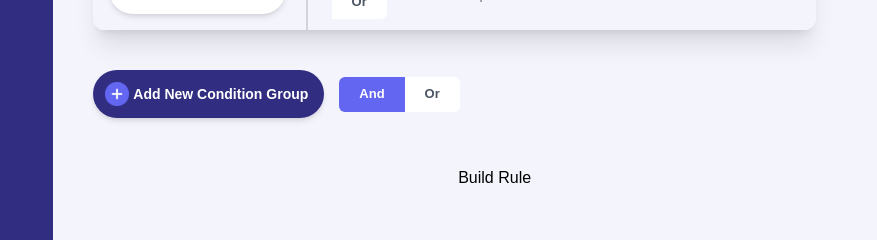
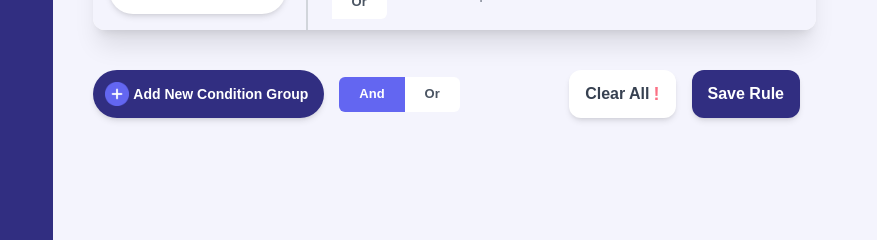
Before and after one commit to nicolaspenagos/rules-engine-front, a Vue app: page / in a window 1280 px wide. Shown: the part 318-558 px from the top of the page, without its empty margins (0-877 px from the left). Built offline with nearby package versions, Linux system fonts and the light colour scheme; a web font is replaced by a local one.

Commit message:
feat(errorMsg): error msg value

```diff
--- a/src/App.vue
+++ b/src/App.vue
@@ -1,10 +1,12 @@
 <script setup>
 import { RouterLink, RouterView } from "vue-router";
 import SideMenu from "./components/SideMenu.vue";
+import Modal from "./components/Modal.vue"
 </script>
 
 <template>
   <main class="flex h-full w-full">
+    <Modal></Modal>
     <aside class="w-1/12 bg-indigo-900">
       <SideMenu> </SideMenu>
     </aside>
--- /dev/null
+++ b/src/components/Modal.vue
@@ -0,0 +1,28 @@
+<template>
+    <div class="flex items-center justify-center fixed w-screen h-screen z-50 top-0 bottom-0 bg-gray-900/50 hidden">
+        <div class="bg-white z-60 h-96 w-96">
+
+        </div>
+
+    </div>
+
+</template>
+<script>
+
+export default {
+  components: {
+
+  },
+  props:{
+
+  },
+  data() {
+    return {
+
+    };
+  },
+  methods: {
+
+  },
+};
+</script>
--- a/src/stores/expressions/expressions.js
+++ b/src/stores/expressions/expressions.js
@@ -1,6 +1,7 @@
 import { defineStore } from "pinia";
 import { DIFFERENT, EQUAL, GREATER, IS_FALSE, IS_TRUE, LOWER, Rule } from "../../model/Rule";
 import { Tips } from "../../utils/tips/tips";
+
 export const AND = "And";
 export const OR = "Or"
 export const EXPRESSIONS_LIMIT = 4;
@@ -15,7 +16,14 @@ export const useExpressionsStore = defineStore("expressions", {
 
     },
     actions: {
+        clear() {
+            this.expressions = [];
+            this.expressionsCounter = 0;
+            this.tips = new Tips();
+            this.innerConectors = new Map();
+        },
         addExpression(newExpression, id, index) {
+
 
             // If the expression is a logical group connector, I can add it directly
             if (newExpression == AND || newExpression == OR) return this.expressions.push(newExpression);
@@ -26,6 +34,8 @@ export const useExpressionsStore = defineStore("expressions", {
 
             // Otherwise I create a new scope and add the new primitive expression
             let expressionGroup = new Map().set(id, newExpression);
+            console.log('>>>')
+            console.log(this.expressions)
             this.expressions.push(expressionGroup);
 
             this.innerConectors.set(id, AND);
@@ -75,10 +85,6 @@ export const useExpressionsStore = defineStore("expressions", {
                     let innerCounter = 0;
                     for (let [key, value] of current) {
 
-
-
-
-
                         if (value != AND && value != OR) {
                             expressionCounter++;
 
@@ -91,14 +97,8 @@ export const useExpressionsStore = defineStore("expressions", {
                             if (this.innerConectors.has(key)) {
                                 tempMap.set('Exp' + groupCounter, this.innerConectors.get(key))
                             }
-
-
-
-
                         }
-
                         innerCounter++;
-
                     }
 
                     groupCounter++;
@@ -108,11 +108,6 @@ export const useExpressionsStore = defineStore("expressions", {
                     expressionBody += current + ' ';
                 }
 
-
-
-
-
-
             }
             console.log(expressionBody);
             console.log(tempMap);
@@ -121,7 +116,6 @@ export const useExpressionsStore = defineStore("expressions", {
                 expressionBody = expressionBody.replaceAll(key + '$', value);
 
             }
-
 
             console.log(singleExpressions);
             console.log(expressionBody);
@@ -157,19 +151,12 @@ export const useExpressionsStore = defineStore("expressions", {
                     expression = { '==': [exp.column, true] };
                     break;
 
-
-
             }
-
-
-            // expression = JSON.stringify(expression);
-
 
             let isColumn = exp.isColumn;
             return { expression, isColumn }
 
         },
-
 
         getTip() {
             return this.tips.getTip();
@@ -187,13 +174,15 @@ export const useExpressionsStore = defineStore("expressions", {
             currentExpression.operand = '';
             currentExpression.value = '';
 
-
         },
         getCurrentExpression(index, id) {
             return this.expressions[index].get(id);
         },
         setOperand(index, id, operand) {
             this.getCurrentExpression(index, id).operand = operand;
+
+            if (operand == IS_FALSE || operand == IS_TRUE)
+                this.getCurrentExpression(index, id).isColumn = false;
         },
         setValue(index, id, value) {
 
@@ -208,6 +197,31 @@ export const useExpressionsStore = defineStore("expressions", {
         setIsColumn(index, id, isColumn) {
             console.log(index, id, isColumn);
             this.getCurrentExpression(index, id).isColumn = isColumn;
+        },
+        isValidRule() {
+
+            for (let i = 0; i < this.expressions.length; i++) {
+
+                if (this.expressions[i] != AND && this.expressions[i] != OR) {
+
+                    for (let [key, exp] of this.expressions[i]) {
+
+                        if (exp.column == '' || typeof exp.isColumn === 'string' && exp.isColumn == '' || exp.operand == '' || this.value == '') {
+                            console.log(exp);
+                            console.log(exp.column == '');
+                            console.log(exp.isColumn == '');
+                            console.log(exp.operand == '');
+                            console.log(this.value == '');
+                            console.log('>>>>>>');
+                            return false;
+                        }
+                    }
+                }
+
+            }
+
+            return true;
+
         }
 
     }
--- a/src/views/HomeView.vue
+++ b/src/views/HomeView.vue
@@ -8,12 +8,23 @@ import {
 import SelectButton from "primevue/selectbutton";
 import { v4 as generateRandomUUID } from "uuid";
 import { AND, OR } from "../stores/expressions/expressions.js";
-import {ExpressionModel} from "../model/ExpressionModel.js";
+import { ExpressionModel } from "../model/ExpressionModel.js";
+import Message from "primevue/message";
 </script>
 
 <template>
-  <main class="w-full min-h-screen flex flex-col p-10 pr-96 h-full overflow-y-scroll">
-
+  <main
+    class="
+      w-full
+      min-h-screen
+      flex flex-col
+      p-10
+      pr-96
+      h-full
+      overflow-y-scroll
+    "
+  >
+    <Modal> </Modal>
     <div v-for="(exp, index) in expressionsStore.expressions" :key="index">
       <div
         v-if="exp == AND || exp == OR"
@@ -32,7 +43,6 @@ import {ExpressionModel} from "../model/ExpressionModel.js";
           mb-3
           z-10
           relative
-
         "
       >
         <p class="z-20 text-sm">{{ exp }}</p>
@@ -46,7 +56,7 @@ import {ExpressionModel} from "../model/ExpressionModel.js";
       </ExpressionGroup>
     </div>
 
-    <div class="flex mt-10  mb-12">
+    <div class="flex mt-10 mb-12 mr-20">
       <div
         class="
           bg-indigo-900
@@ -58,12 +68,11 @@ import {ExpressionModel} from "../model/ExpressionModel.js";
           p-3
           hover:bg-indigo-700
           cursor-pointer
-
         "
         :class="disable"
         v-on:click="addExpressionGroup"
       >
-        <img src="/add.png" class="w-6" draggable="false"/>
+        <img src="/add.png" class="w-6" draggable="false" />
         <p class="font-semibold text-sm ml-1 text-white mr-1">
           Add New Condition Group
         </p>
@@ -75,11 +84,71 @@ import {ExpressionModel} from "../model/ExpressionModel.js";
         aria-labelledby="single"
         class="ml-[15px] mt-auto mb-auto mr-4"
       />
+      <div class="ml-auto flex">
+        <div
+          v-on:click="clear"
+          class="
+            flex
+            items-center
+            mr-4
+            bg-white
+            text-gray-700
+            hover:bg-indigo-50/25
+            pl-4
+            pr-4
+            rounded-xl
+            shadow-md
+            font-semibold
+            cursor-pointer
+          "
+        >
+          Clear All
+          <p class="ml-1 text-rose-400 font-bold text-lg"><strong>!</strong></p>
         </div>
-    <button v-on:click="buildRule">
-      Build Rule
+        <button
+          v-on:click="buildRule"
+          class="
+            mr-4
+            bg-indigo-900
+            hover:bg-indigo-700
+            text-white
+            pl-4
+            pr-4
+            rounded-xl
+            shadow-md
+            font-semibold
+            cursor-pointer
+          "
+        >
+          Save Rule
         </button>
-
+      </div>
+    </div>
+    <div
+      class="relative bg-rose-200 w-50 h-16 mr-20 rounded-xl flex items-center"
+      :class="hide"
+    >
+      <div class="bg-rose-600 w-2 h-full rounded-l-xl"></div>
+      <p class="text-rose-600 text-md ml-10">This is not a valid rule</p>
+      <div
+        class="
+          text-rose-600 text-sm
+          ml-auto
+          mr-10
+          hover:bg-rose-50
+          cursor-pointer
+          rounded-3xl
+          flex
+          w-6
+          h-6
+          items-center
+          justify-center
+        "
+        v-on:click="hide = 'hidden'"
+      >
+        X
+      </div>
+    </div>
   </main>
 </template>
 
@@ -91,17 +160,16 @@ export default {
       operator: AND,
       options: [AND, OR],
       expressions: ["ooo"],
+      hide: "hidden",
     };
   },
   methods: {
-
     addExpressionGroup() {
-      if(this.expressionsStore.expressionsCounter<EXPRESSIONS_LIMIT){
+      if (this.expressionsStore.expressionsCounter < EXPRESSIONS_LIMIT) {
         this.expressionsStore.addExpression(
           this.operator,
           generateRandomUUID(),
           this.expressionsStore.expressions.length
-
         );
         this.expressionsStore.addExpression(
           new ExpressionModel(),
@@ -109,15 +177,28 @@ export default {
           this.expressionsStore.expressions.length
         );
       }
+    },
+    buildRule() {
 
-
+      if (this.expressionsStore.isValidRule())
+        this.expressionsStore.buildRule();
+        else this.hide = '';
     },
-    buildRule(){
-      this.expressionsStore.buildRule();
-    }
+    clear() {
+      this.expressionsStore.clear();
+      this.expressionsStore.addExpression(
+        new ExpressionModel(),
+        generateRandomUUID(),
+        0
+      );
+    },
   },
   mounted() {
-    this.expressionsStore.addExpression(new ExpressionModel(), generateRandomUUID(), 0);
+    this.expressionsStore.addExpression(
+      new ExpressionModel(),
+      generateRandomUUID(),
+      0
+    );
   },
   computed: {
     ...mapStores(useExpressionsStore),
@@ -127,7 +208,7 @@ export default {
           ? "opacity-40 hover:bg-indigo-900 cursor-not-allowed"
           : "";
       return _class;
-    }
+    },
   },
 };
 </script>
```
Lines whose indentation alone changed are shown as unchanged.
